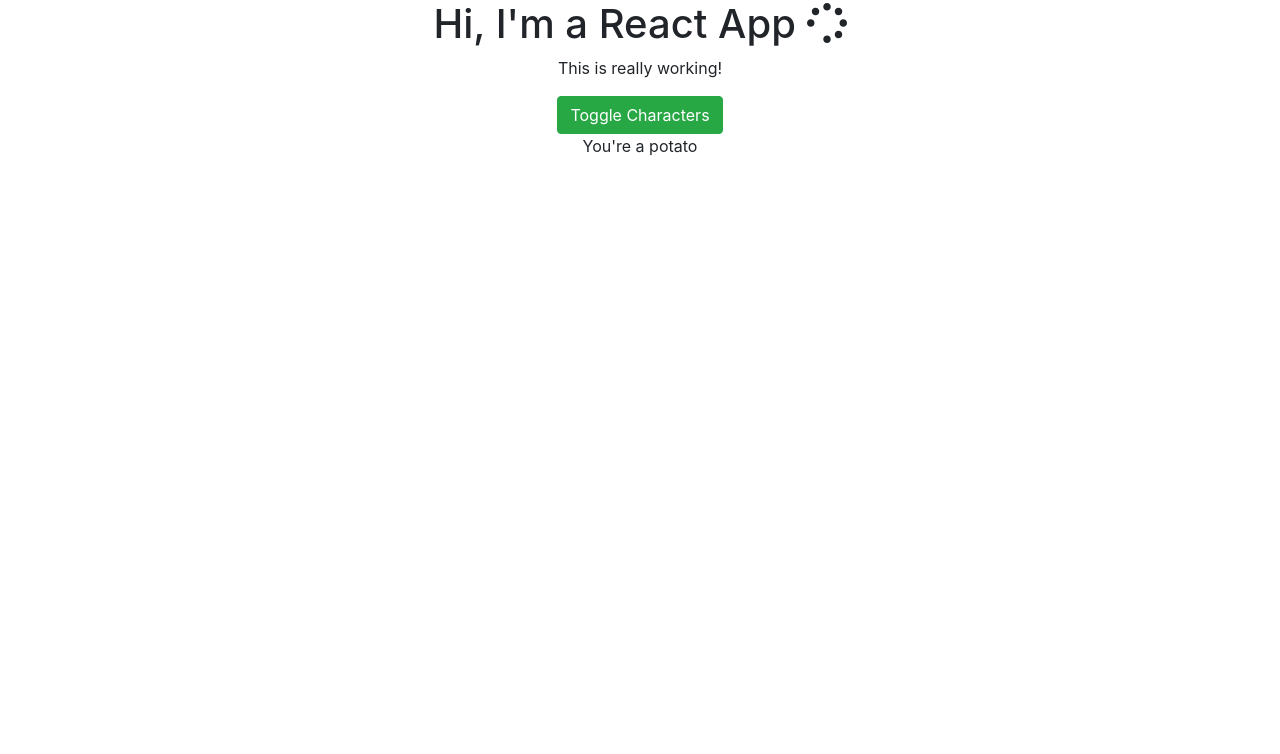
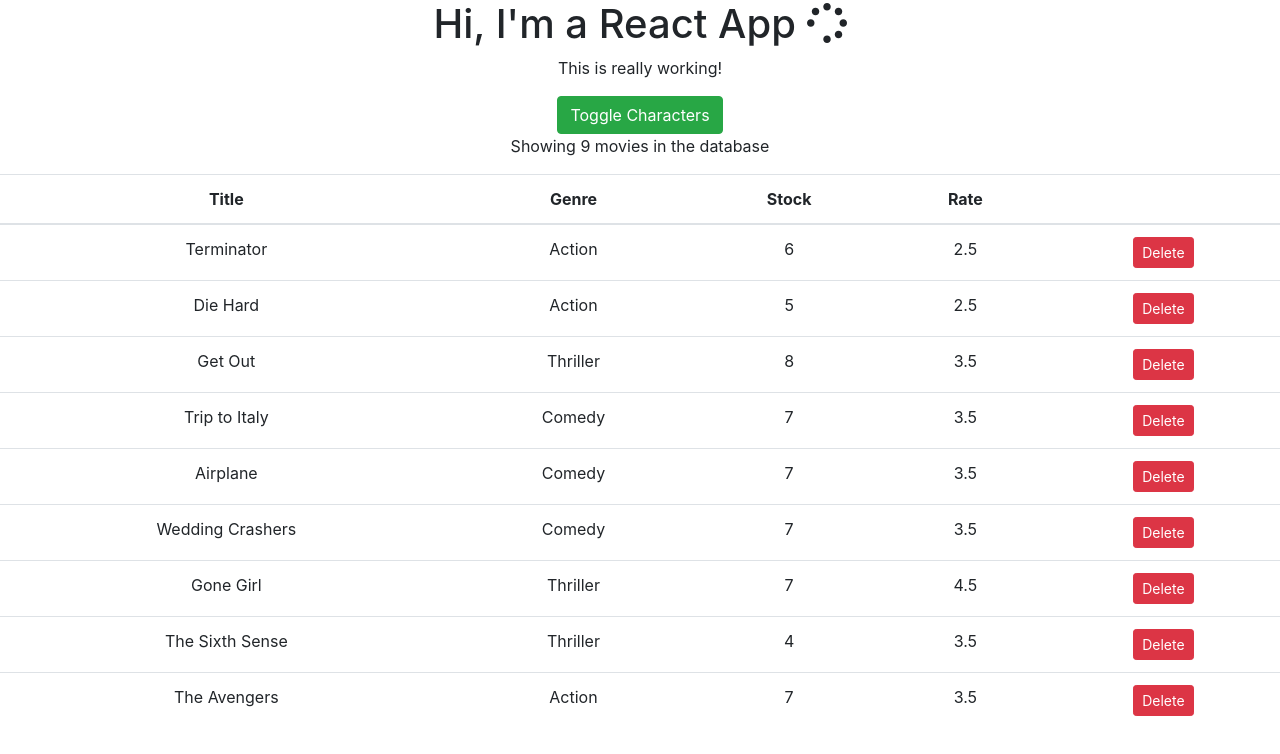
Before and after one commit to MariuszZalew/ReactExerciseApp1, a React (Create React App) app: page / in a window 1280 px wide. Shown: the top 754 px of the page. Built offline with nearby package versions, Linux system fonts and the light colour scheme.

Commit message:
new content

```diff
--- a/src/App.js
+++ b/src/App.js
@@ -2,7 +2,8 @@ import React, { Component } from "react";
 import "./App.css";
 import Person from "./Components/Person/Person";
 import Boss from "./Components/Boss/Boss";
-import Other from "./OtherComponent/Other";
+// import Other from "./OtherComponent/Other";
+import Movies from "./OtherComponent/Movies.jsx";
 import "bootstrap/dist/css/bootstrap.css";
 
 import { library } from "@fortawesome/fontawesome-svg-core";
@@ -77,6 +78,7 @@ class App extends Component {
             click={this.delCharHandler.bind(this, boss.id)}
             changed={this.nameChangeHandler}
           />
+
           {this.state.persons.map(elem => {
             return (
               <Person
@@ -114,7 +116,8 @@ class App extends Component {
         </button>
         {characters}
         {/* place for another component element */}
-        <Other />
+        {/* <Other /> */}
+        <Movies />
       </div>
     );
   }
--- /dev/null
+++ b/src/OtherComponent/Movies.jsx
@@ -0,0 +1,55 @@
+import React, { Component } from "react";
+import { getMovies } from "./fakeMovieService.js";
+
+export default class Movies extends Component {
+  state = {
+    movies: getMovies()
+  };
+
+  handleDelete = movie => {
+    const movies = this.state.movies.filter(m => m._id !== movie._id);
+    this.setState({ movies });
+    // console.log(movie);
+  };
+  render() {
+    const { length: count } = this.state.movies;
+    if (count === 0) {
+      return <p>There are no movies in the database.</p>;
+    }
+    return (
+      //react fragment not working
+      <div>
+        <p>Showing {count} movies in the database</p>
+        <table className="table">
+          <thead>
+            <tr>
+              <th>Title</th>
+              <th>Genre</th>
+              <th>Stock</th>
+              <th>Rate</th>
+              <th />
+            </tr>
+          </thead>
+          <tbody>
+            {this.state.movies.map(mov => (
+              <tr key={mov._id}>
+                <td>{mov.title}</td>
+                <td>{mov.genre.name}</td>
+                <td>{mov.numberInStock}</td>
+                <td>{mov.dailyRentalRate}</td>
+                <td>
+                  <button
+                    className="btn btn-danger btn-sm"
+                    onClick={() => this.handleDelete(mov)}
+                  >
+                    Delete
+                  </button>
+                </td>
+              </tr>
+            ))}
+          </tbody>
+        </table>
+      </div>
+    );
+  }
+}
--- a/src/OtherComponent/Other.js
+++ b/src/OtherComponent/Other.js
@@ -1,8 +1,59 @@
+// imr = import react (only)
+// nfn = functional component
+// efn = exported functional component
+// rcc/rce = class based component w/export
+// est = state
+import "bootstrap/dist/css/bootstrap.css";
 import React, { Component } from "react";
 
-export default class Other extends Component {
+export class Counter extends Component {
+  state = {
+    count: 0,
+    tags: []
+  };
+
+  formatCount() {
+    const { count } = this.state;
+    return count === 0 ? "Zero" : count;
+  }
+
+  incrementCount() {
+    let { count } = this.state;
+    count++;
+    this.setState({ count });
+  }
+
+  // renderTags() {
+  //   return this.state.tags.length === 0 ? (
+  //     <p>There are no tags!</p>
+  //   ) : (
+  //     <ul>
+  //       {this.state.tags.map(tag => (
+  //         <li key={tag}>{tag}</li>
+  //       ))}
+  //     </ul>
+  //   );
+  // }
   render() {
-    return <div>You're a potato</div>;
+    return (
+      <div style={{ fontSize: 30, margin: 15 }}>
+        <span className={this.getClasses()}>{this.formatCount()}</span> {"   "}
+        <button
+          onClick={this.incrementCount.bind(this)}
+          className="btn btn-secondary"
+        >
+          Increment
+        </button>
+        {/* {this.renderTags()} */}
+      </div>
+    );
+  }
+
+  getClasses() {
+    let classes = "badge m-2 badge-";
+    classes += this.state.count === 0 ? "warning" : "primary";
+    return classes;
   }
 }
-// export const functionName = params => {};
+
+export default Counter;
--- /dev/null
+++ b/src/OtherComponent/fakeMovieService.js
@@ -0,0 +1,97 @@
+// import * as genresAPI from "./fakeGenreService";
+
+const movies = [
+  {
+    _id: "5b21ca3eeb7f6fbccd471815",
+    title: "Terminator",
+    genre: { _id: "5b21ca3eeb7f6fbccd471818", name: "Action" },
+    numberInStock: 6,
+    dailyRentalRate: 2.5,
+    publishDate: "2018-01-03T19:04:28.809Z"
+  },
+  {
+    _id: "5b21ca3eeb7f6fbccd471816",
+    title: "Die Hard",
+    genre: { _id: "5b21ca3eeb7f6fbccd471818", name: "Action" },
+    numberInStock: 5,
+    dailyRentalRate: 2.5
+  },
+  {
+    _id: "5b21ca3eeb7f6fbccd471817",
+    title: "Get Out",
+    genre: { _id: "5b21ca3eeb7f6fbccd471820", name: "Thriller" },
+    numberInStock: 8,
+    dailyRentalRate: 3.5
+  },
+  {
+    _id: "5b21ca3eeb7f6fbccd471819",
+    title: "Trip to Italy",
+    genre: { _id: "5b21ca3eeb7f6fbccd471814", name: "Comedy" },
+    numberInStock: 7,
+    dailyRentalRate: 3.5
+  },
+  {
+    _id: "5b21ca3eeb7f6fbccd47181a",
+    title: "Airplane",
+    genre: { _id: "5b21ca3eeb7f6fbccd471814", name: "Comedy" },
+    numberInStock: 7,
+    dailyRentalRate: 3.5
+  },
+  {
+    _id: "5b21ca3eeb7f6fbccd47181b",
+    title: "Wedding Crashers",
+    genre: { _id: "5b21ca3eeb7f6fbccd471814", name: "Comedy" },
+    numberInStock: 7,
+    dailyRentalRate: 3.5
+  },
+  {
+    _id: "5b21ca3eeb7f6fbccd47181e",
+    title: "Gone Girl",
+    genre: { _id: "5b21ca3eeb7f6fbccd471820", name: "Thriller" },
+    numberInStock: 7,
+    dailyRentalRate: 4.5
+  },
+  {
+    _id: "5b21ca3eeb7f6fbccd47181f",
+    title: "The Sixth Sense",
+    genre: { _id: "5b21ca3eeb7f6fbccd471820", name: "Thriller" },
+    numberInStock: 4,
+    dailyRentalRate: 3.5
+  },
+  {
+    _id: "5b21ca3eeb7f6fbccd471821",
+    title: "The Avengers",
+    genre: { _id: "5b21ca3eeb7f6fbccd471818", name: "Action" },
+    numberInStock: 7,
+    dailyRentalRate: 3.5
+  }
+];
+
+export function getMovies() {
+  return movies;
+}
+
+// export function getMovie(id) {
+//   return movies.find(m => m._id === id);
+// }
+
+// export function saveMovie(movie) {
+//   let movieInDb = movies.find(m => m._id === movie._id) || {};
+//   movieInDb.name = movie.name;
+//   movieInDb.genre = genresAPI.genres.find(g => g._id === movie.genreId);
+//   movieInDb.numberInStock = movie.numberInStock;
+//   movieInDb.dailyRentalRate = movie.dailyRentalRate;
+
+//   if (!movieInDb._id) {
+//     movieInDb._id = Date.now();
+//     movies.push(movieInDb);
+//   }
+
+//   return movieInDb;
+// }
+
+// export function deleteMovie(id) {
+//   let movieInDb = movies.find(m => m._id === id);
+//   movies.splice(movies.indexOf(movieInDb), 1);
+//   return movieInDb;
+// }
```
